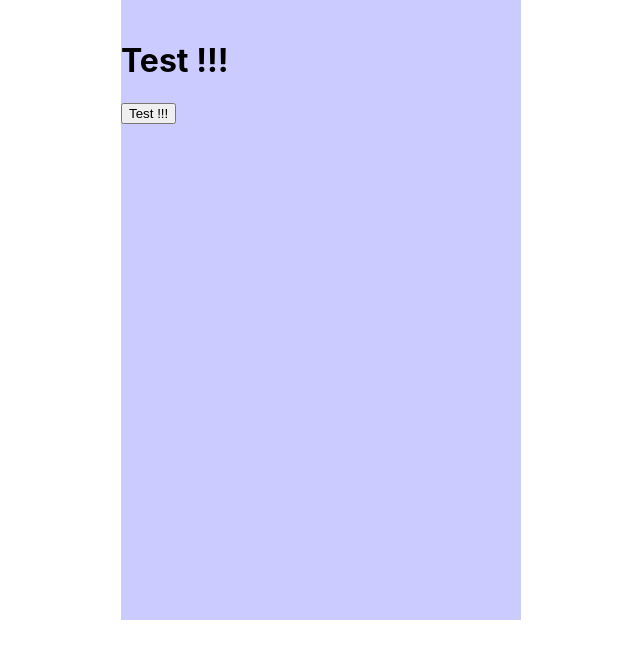
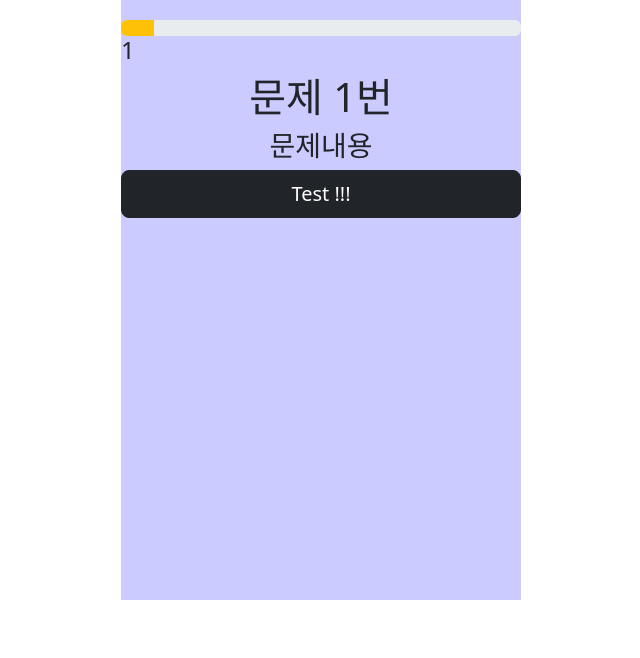
Before and after one commit to gee2450/mbti_test_react, a React (Create React App) app: page /test in a window 1280 px wide. Shown: the top 658 px of the page, without its empty margins (319-959 px from the left). Built offline with nearby package versions, Linux system fonts and the light colour scheme.

Commit message:
Add problems and switch problem function - use map(list function) to switch problem - use useState to control progress's width

```diff
--- a/src/pages/Test.jsx
+++ b/src/pages/Test.jsx
@@ -1,20 +1,59 @@
-import React from 'react';
+import { Button, ProgressBar } from 'react-bootstrap';
+import { React, useState } from 'react';
 import { useNavigate } from "react-router-dom";
+import StyledArticle from '../component/Article';
 
 const Test = () => {
+  // 임시 problems
+  const problems = [
+    {"test-no": "문제 1번", "test-content": "문제내용"},
+    {"test-no": "문제 2번", "test-content": "문제내용"},
+    {"test-no": "문제 3번", "test-content": "문제내용"},
+    {"test-no": "문제 4번", "test-content": "문제내용"},
+    {"test-no": "문제 5번", "test-content": "문제내용"},
+    {"test-no": "문제 6번", "test-content": "문제내용"},
+    {"test-no": "문제 7번", "test-content": "문제내용"},
+    {"test-no": "문제 8번", "test-content": "문제내용"},
+    {"test-no": "문제 9번", "test-content": "문제내용"},
+    {"test-no": "문제 10번", "test-content": "문제내용"},
+    {"test-no": "문제 11번", "test-content": "문제내용"},
+    {"test-no": "문제 12번", "test-content": "문제내용"},
+  ]
+
+  const problemNum = problems.length;
+  const [progress, setProgress] = useState(1);
   const navigate = useNavigate();
-  const nextPage = () => {
-    if (true)
+
+  const next = () => {
+    if (progress == problemNum)
     {
       navigate('/result');
+    }
+    else {
+      setProgress(progress + 1)
     }
   }
 
   return (
-    <div>
-      <h1>Test !!!</h1>
-      <button onClick={nextPage}>Test !!!</button>
-    </div>
+    <StyledArticle>
+      <ProgressBar variant="warning" now={100 / problemNum * progress}></ProgressBar>
+      <h4>{progress}</h4>
+      {
+        problems.map((content, idx)=>{
+          if (progress == idx + 1) {
+            return(
+              <div key={idx}>
+                <h1 className='test-no text-center'>{content["test-no"]}</h1>
+                <h3 className='test-content text-center'>{content["test-content"]}</h3>
+              </div>
+            );
+          }
+        })
+      }
+      <div className="btn-wrap d-grid gap-2">
+        <Button className='btn-test-start' variant="dark" size="lg" onClick={next}>Test !!!</Button>
+      </div>
+    </StyledArticle>
   );
 };
 
```
